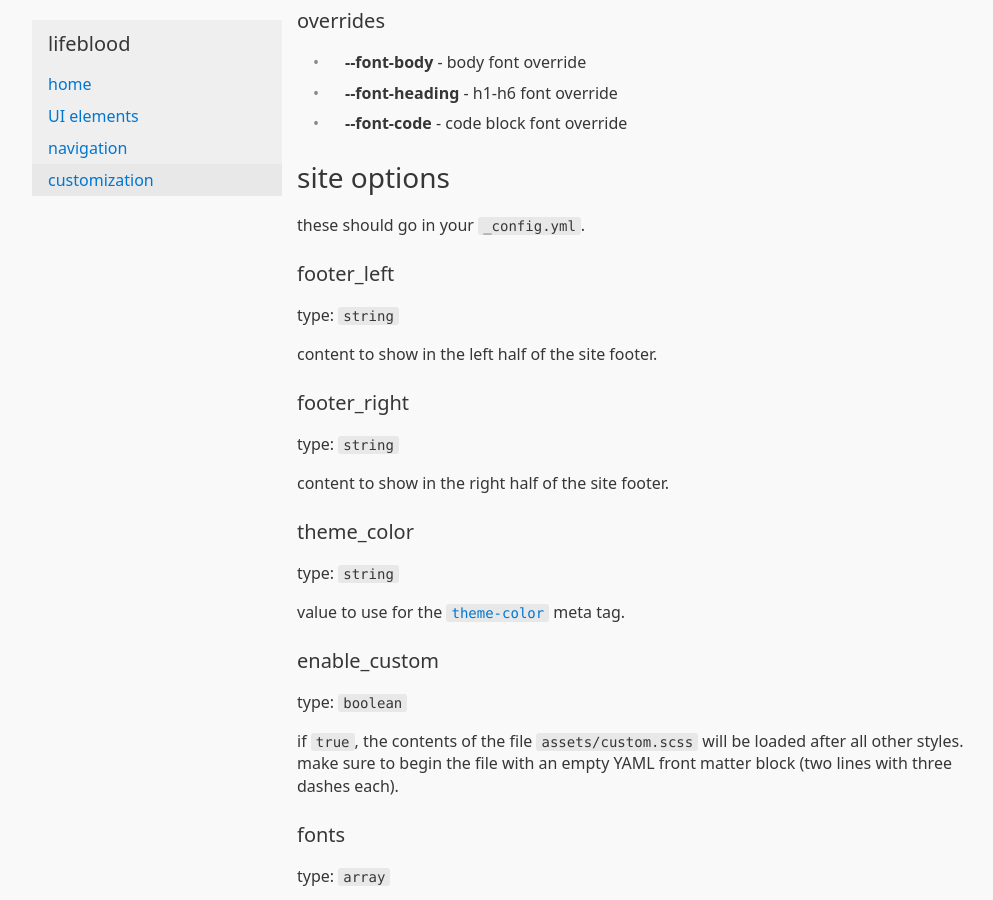
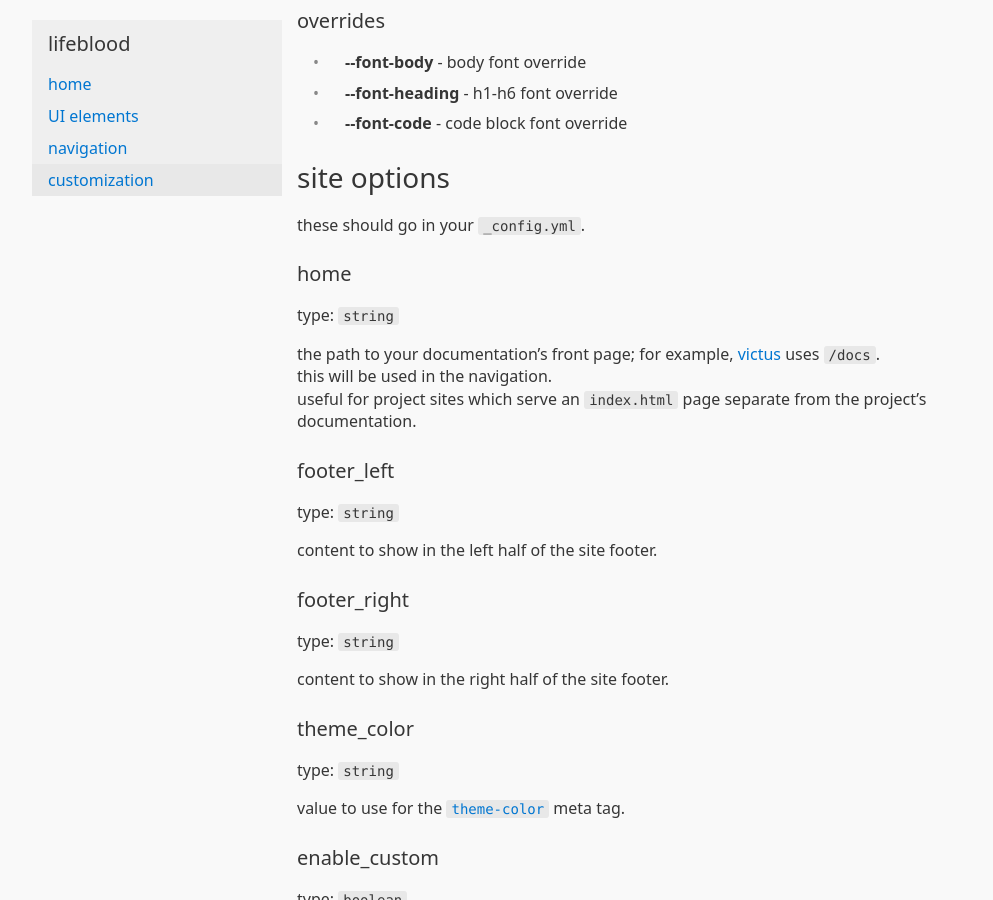
Before and after one commit to sporeball/lifeblood, a Jekyll site: the page built from docs/customization.md, in a window 1280 px wide and 900 px high, scrolled down 1440 px. Shown: the whole window, without its empty margins (128-1121 px from the left). Built offline with Jekyll 4.4.1, drawn with Linux system fonts in a browser that asks for light colours.

Commit message:
docs: home config option

```diff
--- a/docs/customization.md
+++ b/docs/customization.md
@@ -54,6 +54,13 @@ these can be placed in your site's [custom stylesheet](#custom) under a standard
 ## site options
 these should go in your `_config.yml`.
 
+#### home
+type: `string`
+
+the path to your documentation's front page; for example, [victus](https://sporeball.dev/victus) uses `/docs`.\
+this will be used in the navigation.\
+useful for project sites which serve an `index.html` page separate from the project's documentation.
+
 #### footer_left
 type: `string`
 
```
